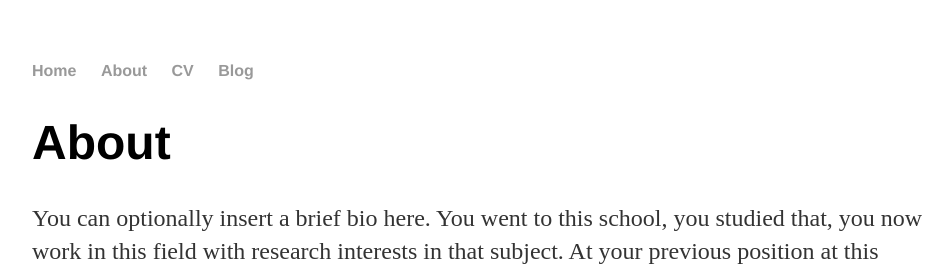
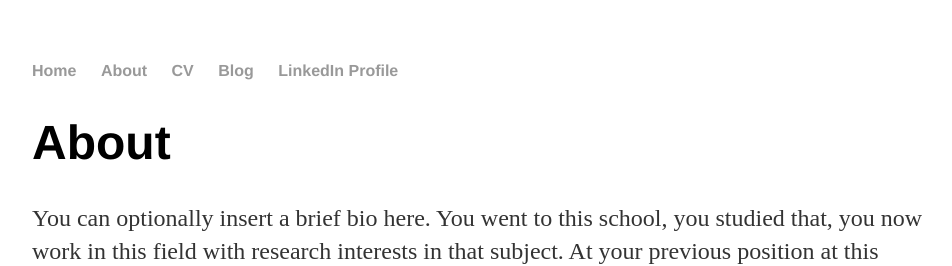
Before and after one commit to gy17bk/mywebsite, a Jekyll site: the page built from about/index.html, in a window 1280 px wide. Shown: the top 266 px of the page, without its empty margins (160-1112 px from the left). Built offline with Jekyll 4.4.1, drawn with Linux system fonts in a browser that asks for light colours; a file with an impossible date is left out.

Commit message:
Update default.html

```diff
--- a/_layouts/default.html
+++ b/_layouts/default.html
@@ -15,6 +15,7 @@
 <li><a href="/about">About</a></li>
 <li><a href="/cv">CV</a></li>
 <li><a href="/blog">Blog</a></li>
+<li><a href="https://www.linkedin.com/in/brigitta-mackenzie-shaw-75a87bb4/">LinkedIn Profile</a></li>
 </ul>
     </nav>
 <div class="container">
```
